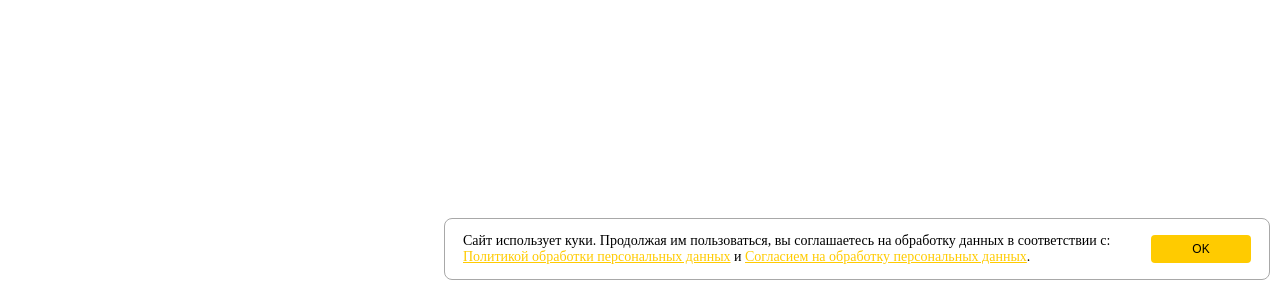
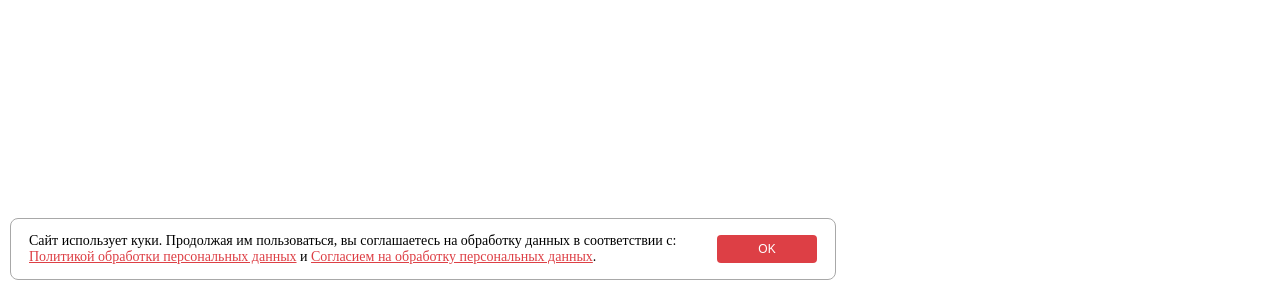
Before and after one commit to jimdigris/notification-cookie, a plain HTML site: page index.html in a window 1280 px wide. Shown: the part 500-800 px from the top of the page. Drawn offline with Linux system fonts and the light colour scheme.

Commit message:
Add files via upload

```diff
--- a/script.js
+++ b/script.js
@@ -6,12 +6,12 @@
         let class_notification_txt = 'notification-cookie-txt';                                     // css для текста уведомления
         let class_notification_btn = 'notification-cookie-btn';                                     // css для кнопки
         let class_notification_link = 'notification-cookie-link'                                    // css для ссылок
-        let max_age = 10;                                                                           // время жизни куки
-		let link_policy = '\policy';																// ссылка на политику
-		let link_accord = '\accord';																// ссылка на согласие
+        let max_age = 157788000;                                                                    // время жизни куки
+		let link_policy = '/terms';																	// ссылка на политику
+		let link_accord = '/soglasie-obrabotki-personalnyix-dannyix';								// ссылка на согласие
 
         // тело уведомления
-        let notification = `<div class="${class_notification_body}"><p class="${class_notification_txt}">Сайт использует куки. Продолжая им пользоваться, вы соглашаетесь на обработку данных в соответствии с: <a class="${class_notification_link}" href="${link_policy}">Политикой обработки персональных данных</a> и <a class="${class_notification_link}" href="${link_accord}">Согласием на обработку персональных данных</a>.</p> <button class="${class_notification_btn}">OK</button></div>`;
+        let notification = `<div class="${class_notification_body}"><p class="${class_notification_txt}">Сайт использует куки. Продолжая им пользоваться, вы соглашаетесь на обработку данных в соответствии с: <a target="_blank" class="${class_notification_link}" href="${link_policy}">Политикой обработки персональных данных</a> и <a target="_blank" class="${class_notification_link}" href="${link_accord}">Согласием на обработку персональных данных</a>.</p> <button class="${class_notification_btn}">OK</button></div>`;
 
         show_notification(notification);                                                            // показать уведомление
         init_notification_btn(class_notification_btn, class_notification_body, max_age);            // найти кнопку в уведомлении
--- a/style.css
+++ b/style.css
@@ -2,14 +2,16 @@
     display: flex;
 	flex-wrap: wrap;
     align-items: center;
-    position: absolute;
+    position: fixed;
     bottom: 10px;
-    right: 0px;
+    left: 0px;
     max-width: 800px;
     border: 1px solid #a8a8a8;
     border-radius: 8px;
     padding: 6px 18px;
 	margin: 10px;
+    background: #fff;
+    z-index: 100000;
 }
 
 .notification-cookie-txt {
@@ -27,7 +29,8 @@
     justify-content: center;
     width: 100px;
     height: 28px;
-    background: #ffcb00;
+    background: #DD3F45;
+	color: #fff;
     border: none;
     border-radius: 4px;
     padding: 4px;
@@ -36,15 +39,15 @@
 }
 
 .notification-cookie-btn:hover {
-    background: #c7a108;
+    background: #BF363B;
 }
 
 .notification-cookie-link {
-    color: #ffcb00;
+    color: #DD3F45;
 }
 
 .notification-cookie-link:hover {
-    color: #c7a108;
+    color: #BF363B;
 }
 
 
```
